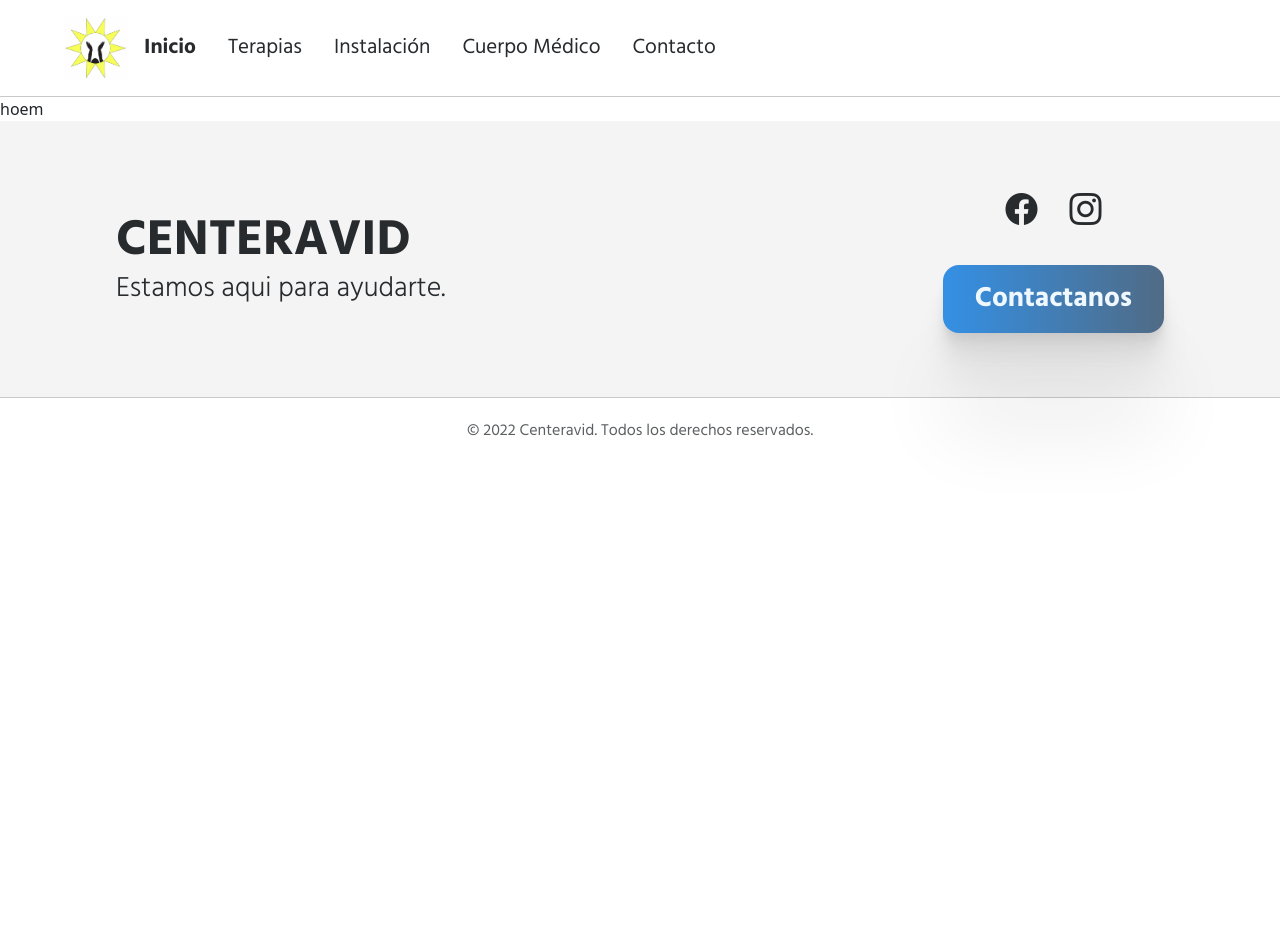
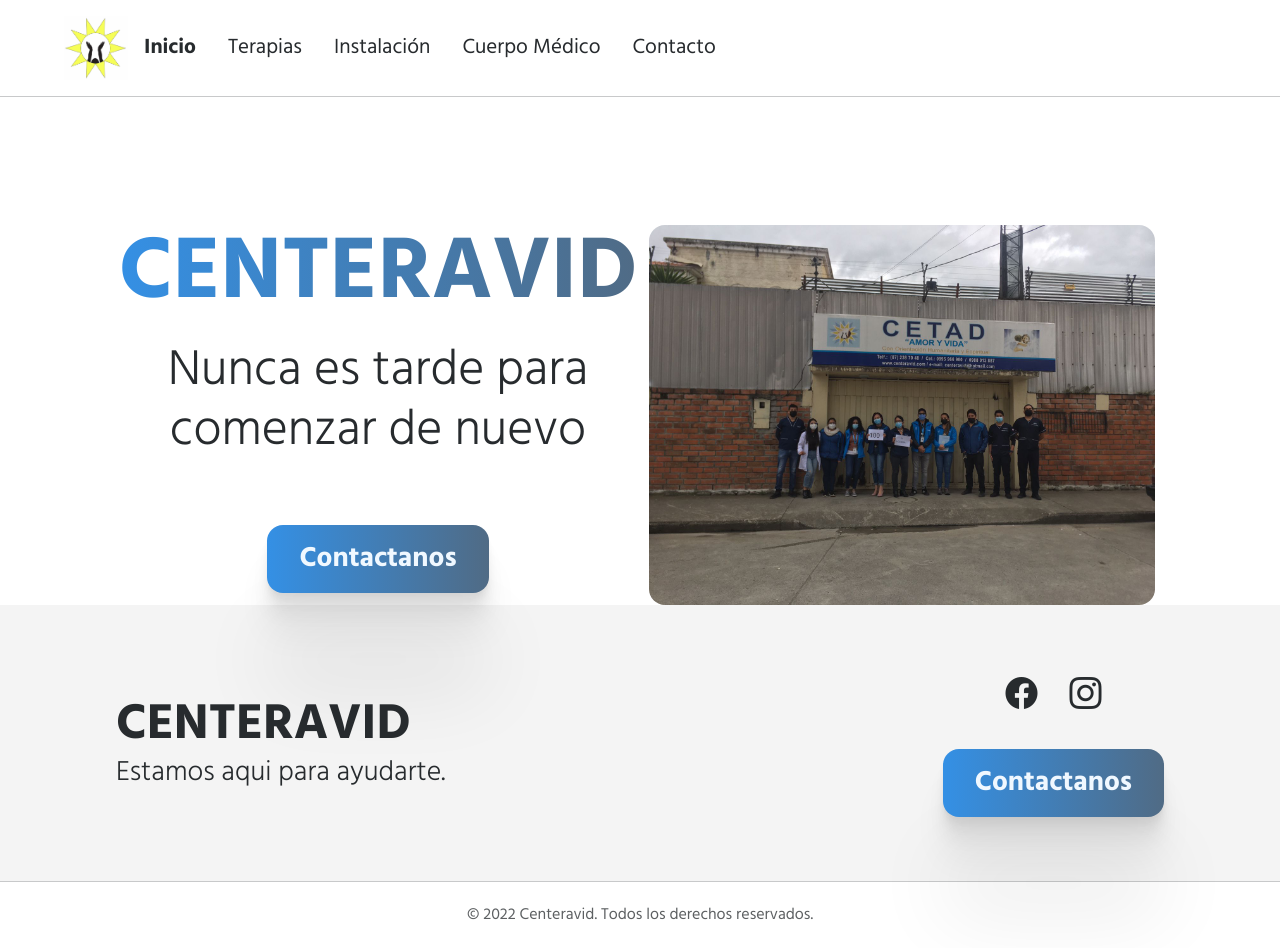
Before and after one commit to Mikadifo/Centeravid, a React (Create React App) app: page / in a window 1280 px wide. Before the commit the page ends 800 px from the top, so only its background shows below. Built offline with nearby package versions, Linux system fonts and the light colour scheme.

Commit message:
[add] home info and img

```diff
--- a/src/index.css
+++ b/src/index.css
@@ -14,6 +14,10 @@
   --color-black-25: rgba(39, 43, 46, 0.25);
   --color-black-05: rgba(39, 43, 46, 0.05);
   --color-white: #f0f8ff;
+
+  --h1-size: 88px;
+  --h1-height: 100px;
+  --h1-font-bold: Hind-Bold, sans-serif;
 
   --h3-size: 50px;
   --h3-height: 60px;
--- /dev/null
+++ b/src/views/home/Home.css
@@ -0,0 +1,85 @@
+.home-container {
+  margin-top: 128px;
+  padding: 0 128px;
+}
+
+.clinic-img {
+  border-radius: 16px;
+  width: auto;
+  height: 380px;
+}
+
+.home-container h1 {
+  background-image: var(--color-secondary-gradient);
+  background-color: rgb(var(--color-secondary));
+  background-size: 100%;
+  font-size: var(--h1-size);
+  font-family: var(--h1-font-bold);
+  line-height: var(--h1-height);
+  text-align: center;
+  margin-bottom: 16px;
+  -webkit-background-clip: text;
+  -moz-background-clip: text;
+  -webkit-text-fill-color: transparent;
+  -moz-text-fill-color: transparent;
+}
+
+.home-container h3 {
+  font-size: var(--h3-size);
+  line-height: var(--h3-height);
+  font-family: var(--h3-font-light);
+  text-align: center;
+  color: rgb(var(--color-black));
+  margin-bottom: 64px;
+}
+
+/*@media (max-width: 768px) {*/
+/*.greeting-title {*/
+/*margin-bottom: 16px;*/
+/*}*/
+/*.rol-subtitle {*/
+/*margin-bottom: 32px;*/
+/*}*/
+/*}*/
+
+/*@media (max-width: 991px) {*/
+/*.greeting-title {*/
+/*font-size: var(--h3-size-phone);*/
+/*line-height: var(--h3-height-phone);*/
+/*}*/
+
+/*.rol-subtitle {*/
+/*font-size: var(--h2-size-phone);*/
+/*line-height: var(--h2-height-phone);*/
+/*}*/
+/*}*/
+
+/*@media (min-width: 992px) {*/
+/*.portrait-img {*/
+/*width: 400px;*/
+/*height: 400px;*/
+/*}*/
+/*}*/
+
+/*@media (min-width: 1200px) {*/
+/*.greeting-title {*/
+/*font-size: var(--h3-size);*/
+/*line-height: var(--h3-height);*/
+/*}*/
+
+/*.rol-subtitle {*/
+/*font-size: var(--h2-size);*/
+/*line-height: var(--h2-height);*/
+/*}*/
+/*}*/
+
+/*@media (min-width: 1500px) {*/
+/*.home-container {*/
+/*padding: 0 256px;*/
+/*}*/
+
+/*.portrait-img {*/
+/*width: 500px;*/
+/*height: 500px;*/
+/*}*/
+/*}*/
--- a/src/views/home/Home.js
+++ b/src/views/home/Home.js
@@ -1,5 +1,25 @@
+import { Link } from 'react-router-dom';
+import Button from './../../components/button/Button';
+import clinicImg from './../../resources/imgs/home_img.jpeg';
+import './Home.css';
+
 const Home = () => {
-    return <>hoem</>;
+    return (
+        <div id="home" className="row home-container">
+            <div className="col-sm-6 ps-0 pe-0 text-center">
+                <div>
+                    <h1>CENTERAVID</h1>
+                    <h3>Nunca es tarde para comenzar de nuevo</h3>
+                    <Link to="/contacto">
+                        <Button text="Contactanos" />
+                    </Link>
+                </div>
+            </div>
+            <div className="col-sm-6 order-lg-last order-first mb-lg-0 mb-5 align-items-center justify-content-center d-flex">
+                <img src={clinicImg} alt="MIKADIFO" className="clinic-img" />
+            </div>
+        </div>
+    );
 };
 
 export default Home;
```
Also changed, not shown: src/resources/imgs/home_img.jpeg (added).
